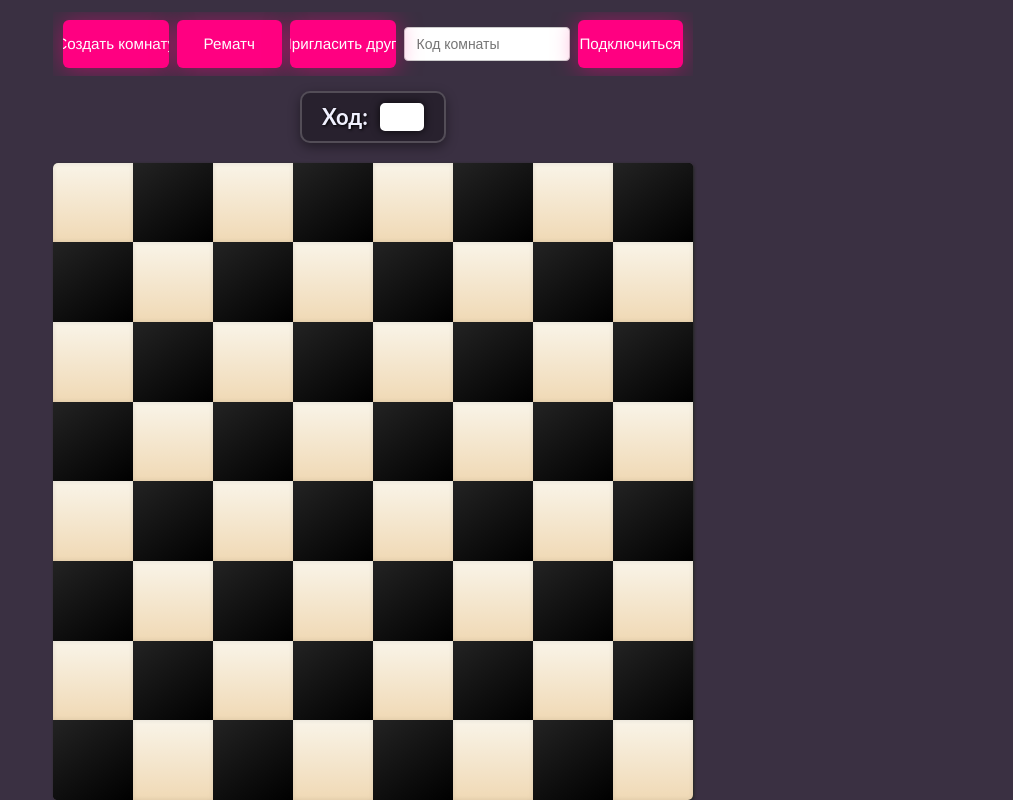
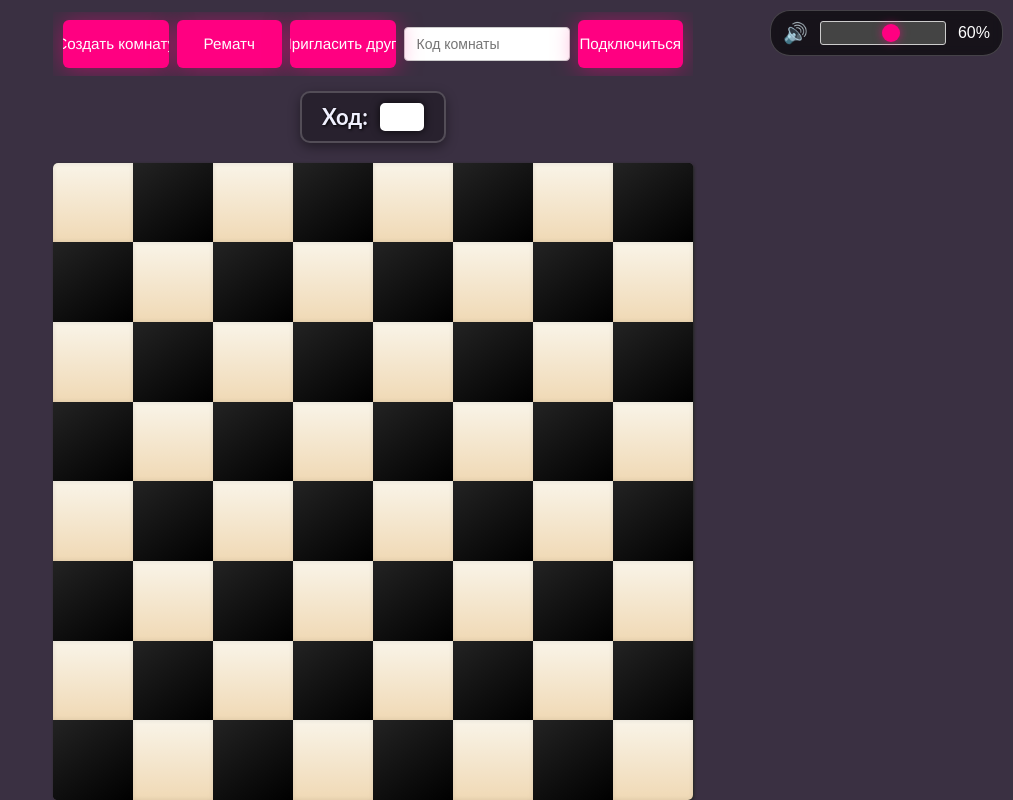
Before and after one commit to EelayMiracle/checkers-online, a website: page public/index.html in a window 1280 px wide. Shown: the whole page, without its empty margins (267-1280 px from the left). Drawn offline with Linux system fonts and the light colour scheme.

Commit message:
17.01 16:46

```diff
--- a/public/index.html
+++ b/public/index.html
@@ -30,7 +30,11 @@
   <span class="turn-label">Ход:</span>
   <span id="turnColorBox"></span>
 </div>
-
+<div class="volume-control">
+  <span style="font-size:20px">🔊</span>
+  <input type="range" id="volumeSlider" min="0" max="100" value="60">
+  <span id="volumeValue">60%</span>
+</div>
 <div id="board"></div>
 
 <!-- Модалка выбора имени и аватара -->
@@ -792,37 +796,43 @@ applyBubblyButtonAnimations();
 })();
 </script>
 	<script>
-// === ЗВУКИ ХОДОВ (ИСПРАВЛЕННАЯ ВЕРСИЯ) ===
+// === ЗВУКИ С НАСТРОЙКОЙ ГРОМКОСТИ ===
 const sounds = {
-  move:    null,
-  capture: null,
-  king:    null
+  move: new Audio('sounds/move.wav'),
+  capture: new Audio('sounds/capture.mp3'),
+  king: new Audio('sounds/king.mp3')
 };
 
-// Ленивая инициализация — создаём объекты только после разблокировки
-function initSounds() {
-  if (sounds.move) return;
-  sounds.move    = new Audio('sounds/move.wav');
-  sounds.capture = new Audio('sounds/capture.mp3');
-  sounds.king    = new Audio('sounds/king.mp3');
+let volume = 0.6; // начальная громкость (60%)
+
+// Устанавливаем громкость всем звукам
+function setVolume(val) {
+  volume = val;
+  Object.values(sounds).forEach(s => s.volume = val);
+  document.getElementById('volumeValue').textContent = Math.round(val * 100) + '%';
 }
 
+// Разблокировка звука
 let soundReady = false;
-function unlockSound() {
+document.addEventListener('click', () => {
   if (soundReady) return;
-  initSounds();
-  // Тихо "трогаем" звуки, чтобы разблокировать
-  sounds.move.volume = 0;
-  sounds.move.play().then(() => { sounds.move.pause(); sounds.move.currentTime = 0; sounds.move.volume = 1; }).catch(() => {});
+  sounds.move.play().catch(() => {});
   soundReady = true;
-}
-document.addEventListener('click', unlockSound, {once: true});
-document.addEventListener('touchstart', unlockSound, {once: true});
+}, {once: true});
+
+// Ползунок
+document.getElementById('volumeSlider').addEventListener('input', (e) => {
+  setVolume(e.target.value / 100);
+});
+
+// При загрузке
+setVolume(0.6); // 60% по умолчанию
 
 function playSound(type) {
   if (!soundReady || !sounds[type]) return;
   const s = sounds[type];
   s.currentTime = 0;
+  s.volume = volume;
   s.play().catch(() => {});
 }
 </script>
--- a/public/style.css
+++ b/public/style.css
@@ -429,6 +429,44 @@ input {
 #board.flipped .cell {
   transform: rotate(180deg);
 }
+.volume-control {
+  position: fixed;
+  top: 10px;
+  right: 10px;
+  background: rgba(0,0,0,0.6);
+  padding: 8px 12px;
+  border-radius: 20px;
+  display: flex;
+  align-items: center;
+  gap: 10px;
+  z-index: 9999;
+  color: white;
+  font-family: sans-serif;
+  backdrop-filter: blur(5px);
+  border: 1px solid rgba(255,255,255,0.2);
+}
+
+#volumeSlider {
+  width: 100px;
+  height: 6px;
+  -webkit-appearance: none;
+  background: #444;
+  border-radius: 3px;
+  outline: none;
+}
+
+#volumeSlider::-webkit-slider-thumb {
+  -webkit-appearance: none;
+  width: 18px;
+  height: 18px;
+  border-radius: 50%;
+  background: #ff0081;
+  cursor: pointer;
+  box-shadow: 0 0 10px rgba(255,0,129,0.6);
+}
+
+
+
 
 /* Шашки: белые и чёрные, как в классике */
 .piece {
```
